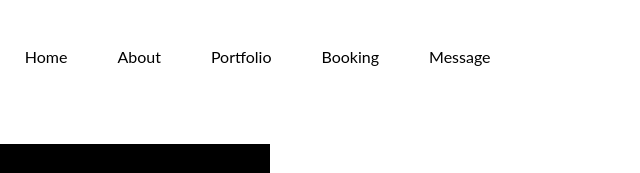
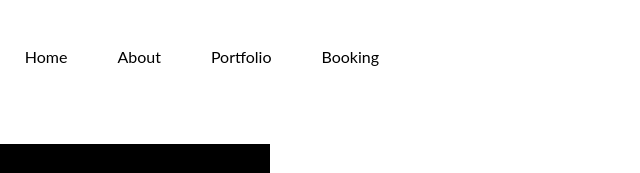
Before and after one commit to gsalbr/jsphoto, a plain HTML site: page about.html in a window 1280 px wide. Shown: the top 173 px of the page, 478-1118 px from the left. Drawn offline with Linux system fonts and the light colour scheme.

Commit message:
Update about.html

```diff
--- a/about.html
+++ b/about.html
@@ -18,7 +18,6 @@
         <li><a href="./about.html">About</a></li>
         <li><a href="./portfolio.html">Portfolio</a></li>
         <li><a href="./booking.html">Booking</a></li>
-        <li><a href="./cool.html">Message</a></li>
       </ul>
     </nav>
   </div>
```
